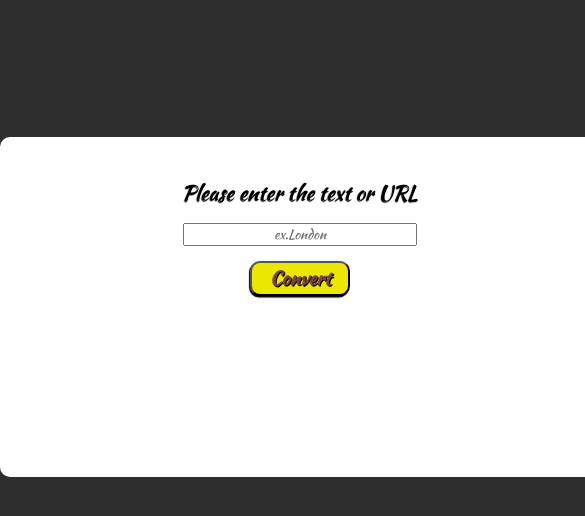
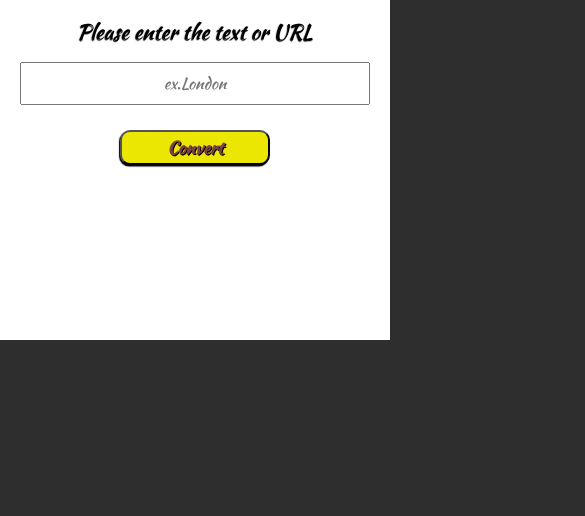
Before and after one commit to MilesRoark/QR-CodeGen-GSYT, a plain HTML site: page index.html in a window 390 px wide. Shown: the whole page, 585 px wide, since content can reach past the window. Drawn offline with Linux system fonts and the light colour scheme.

Commit message:
made it responsive

```diff
--- a/styles.css
+++ b/styles.css
@@ -21,12 +21,16 @@ body {
 }
 
 .wrapper {
-  width: 600px;
-  height: 340px;
+  width: 90vw;
+  max-width: 600px;
+  min-width: 260px;
+  height: auto;
+  min-height: 340px;
   background-color: var(--wrapper-bg-color);
-  margin: 35vw auto;
+  margin: 8vw auto;
   border-radius: 10px;
   border: none;
+  box-shadow: 0 2px 16px rgba(0, 0, 0, 0.08);
 }
 
 .input {
@@ -35,7 +39,9 @@ body {
   align-items: center;
   justify-content: flex-start;
   gap: 15px;
-  padding: 40px;
+  padding: 8vw 5vw;
+  max-width: 100%;
+  box-sizing: border-box;
 }
 
 .txtlabel {
@@ -44,8 +50,12 @@ body {
 }
 
 .text-input {
-  width: 45%;
+  width: 100%;
+  max-width: 350px;
+  min-width: 120px;
   text-align: center;
+  padding: 0.5em;
+  font-size: 1rem;
 }
 
 .text-input,
@@ -55,16 +65,21 @@ body {
 
 .qrimg {
   border: 2px solid black;
-  width: 150px;
-  height: 150px;
+  width: 40vw;
+  max-width: 150px;
+  min-width: 90px;
+  height: auto;
+  aspect-ratio: 1/1;
   display: none;
-  transition: display 0.5s ease;
+  transition: opacity 0.5s ease;
 }
 
 .btn {
-  width: 100px;
+  width: 60vw;
+  max-width: 120px;
+  min-width: 80px;
   height: 35px;
-  font-size: 1.2rem;
+  font-size: 1.1rem;
   font-weight: bold;
   border-radius: 10px;
   background-color: var(--btn-color);
@@ -72,9 +87,52 @@ body {
   text-align: center;
   text-shadow: 1px 0.5px 0.5px black;
   box-shadow: -1px 1.5px 1px black;
+  margin-top: 10px;
 }
 
 .error-txt {
   color: red;
   display: none;
 }
+
+@media (max-width: 600px) {
+  .wrapper {
+    width: 98vw;
+    min-width: unset;
+    margin: 5vw auto;
+    padding: 0;
+  }
+  .input {
+    padding: 6vw 2vw;
+  }
+  .qrimg {
+    width: 60vw;
+    max-width: 200px;
+    min-width: 70px;
+  }
+  .btn {
+    width: 80vw;
+    max-width: 150px;
+    min-width: 60px;
+  }
+}
+
+@media (max-width: 400px) {
+  .wrapper {
+    width: 100vw;
+    margin: 0;
+    border-radius: 0;
+    box-shadow: none;
+  }
+  .input {
+    padding: 4vw 1vw;
+  }
+  .qrimg {
+    width: 80vw;
+    min-width: 50px;
+  }
+  .btn {
+    width: 90vw;
+    min-width: 40px;
+  }
+}
```
